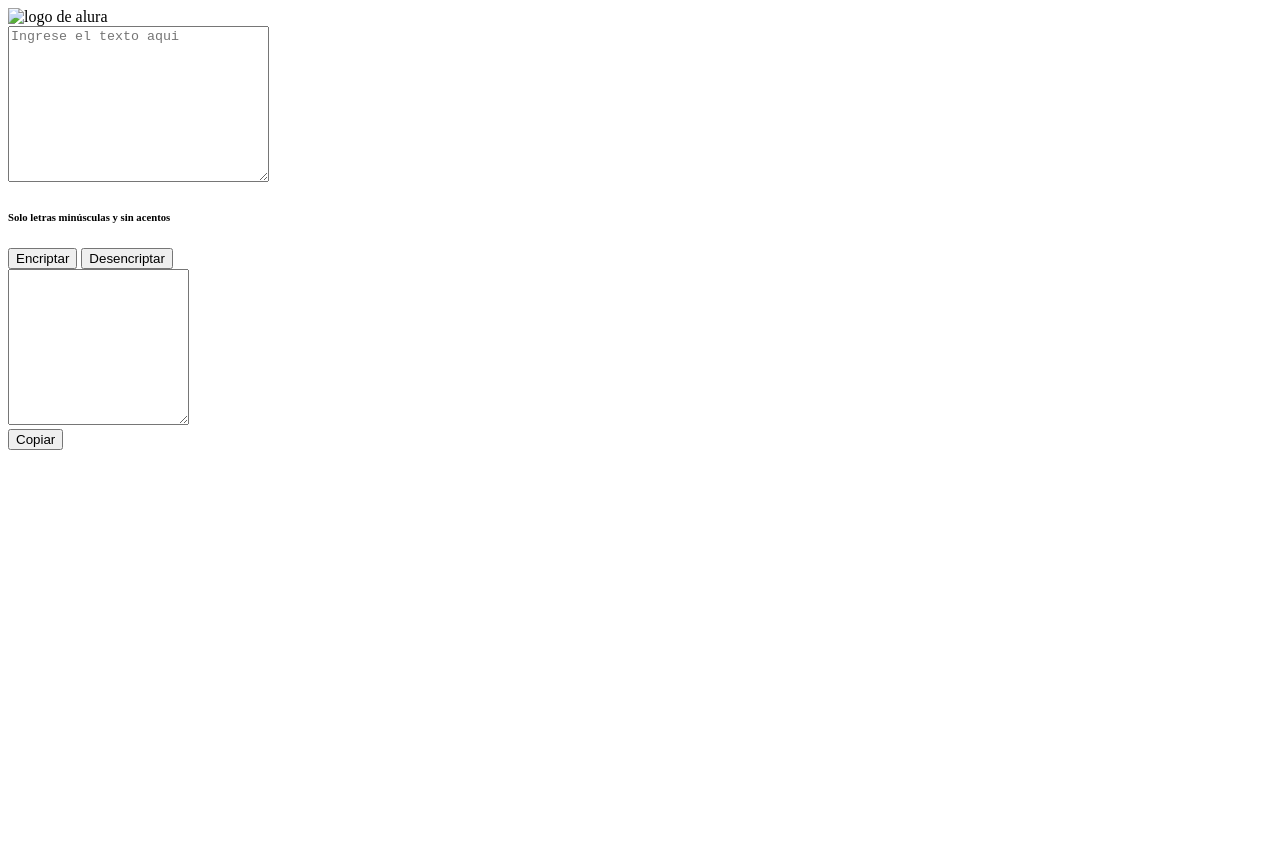
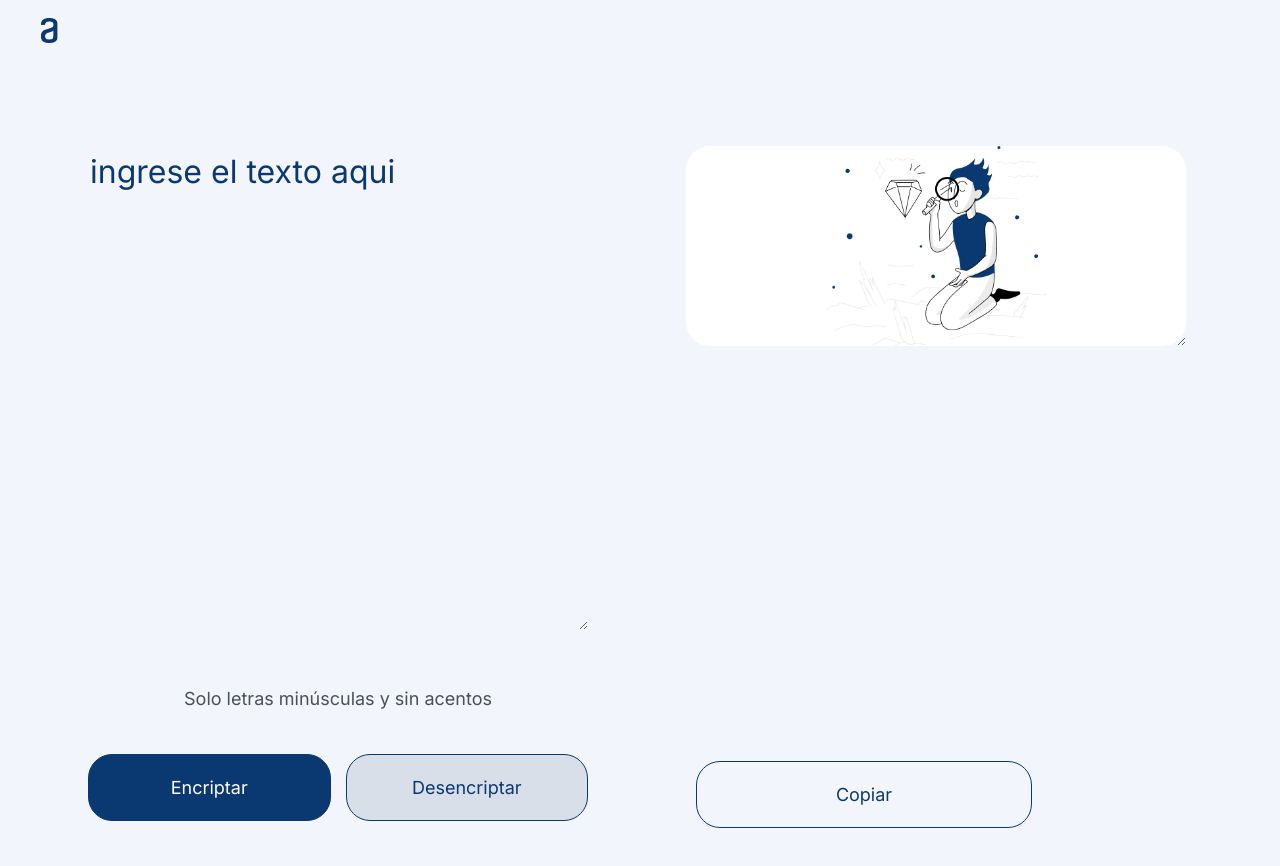
Before and after one commit to Miguel-Araneda/encriptador, a plain HTML site: page index.html in a window 1280 px wide. Before the commit the page ends 800 px from the top, so only its background shows below. Drawn offline with Linux system fonts and the light colour scheme; the site is published under a folder, as on GitHub Pages, so addresses that start at the root find nothing.

Commit message:
modificación de link imagenes

```diff
--- a/index.html
+++ b/index.html
@@ -4,7 +4,7 @@
     <meta charset="UTF-8">
     <meta http-equiv="X-UA Compatible" content="IE=edge">
     <meta name="viewport" content="width=device-width, initial-scale=1.0">
-    <link rel="stylesheet" href="/style.css">
+    <link rel="stylesheet" href="style.css">
     <link rel="preconnect" href="https://fonts.googleapis.com">
     <link rel="preconnect" href="https://fonts.gstatic.com" crossorigin>
     <link href="https://fonts.googleapis.com/css2?family=Inter:ital,opsz,wght@0,14..32,100..900;1,14..32,100..900&display=swap" rel="stylesheet">
@@ -12,7 +12,7 @@
 </head>
 <body>
     <header>
-        <img class="logo" src="/assents/Logo.png" alt="logo de alura">
+        <img class="logo" src="./assents/Logo.png" alt="logo de alura">
     </header>
     <main>
         <section>
@@ -33,6 +33,6 @@
 
         </section>
     </main>
-<script src="/script.js"></script>
+<script src="script.js"></script>
 </body>
 </html>
--- a/style.css
+++ b/style.css
@@ -39,7 +39,7 @@ main {
 
 .mensaje {
     background: white;
-    background-image: url("/assents/Muñeco.png");
+    background-image: url("./assents/Muñeco.png");
     background-repeat: no-repeat;
     border: none;
     border-radius: 24px;
```
